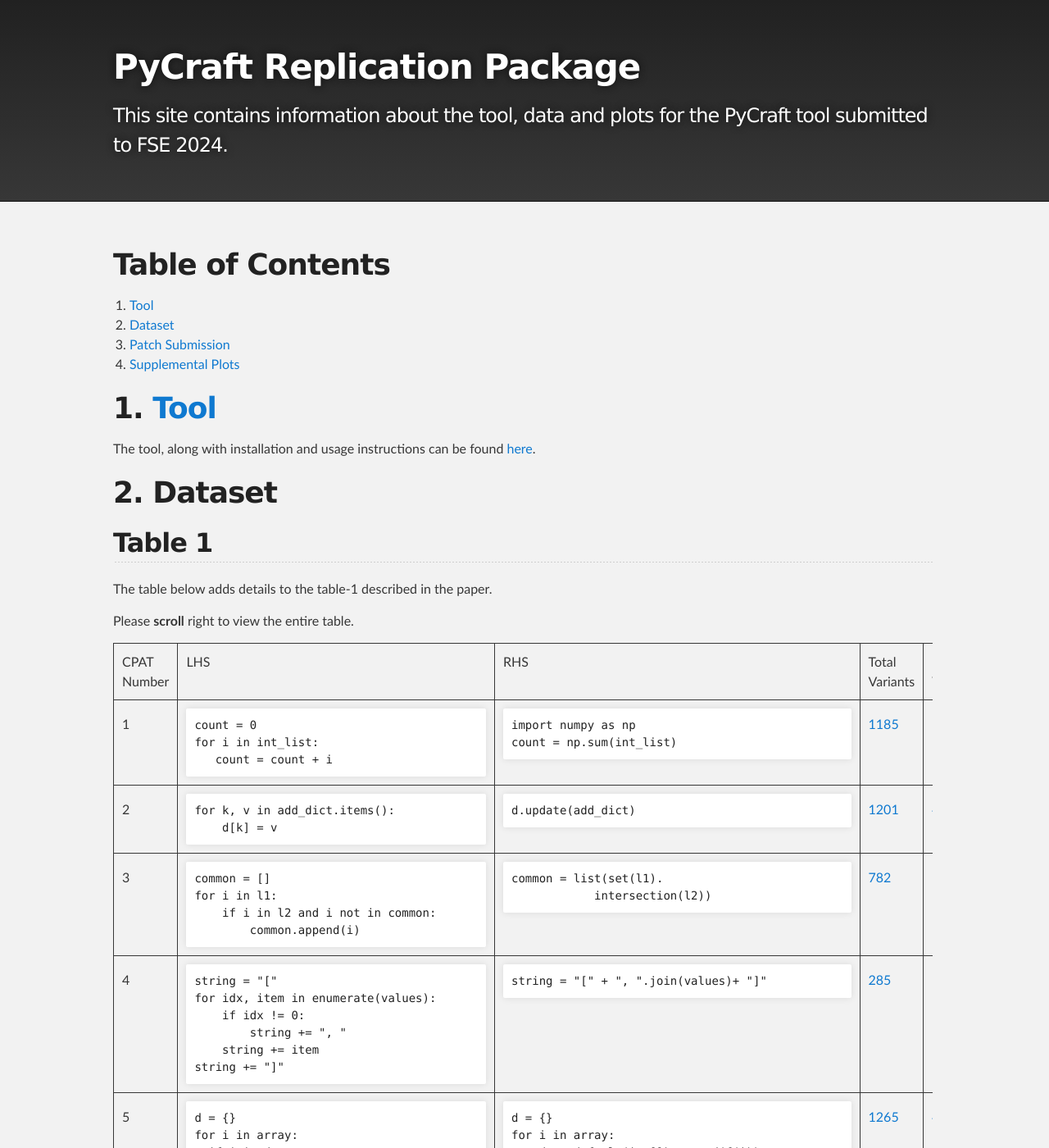
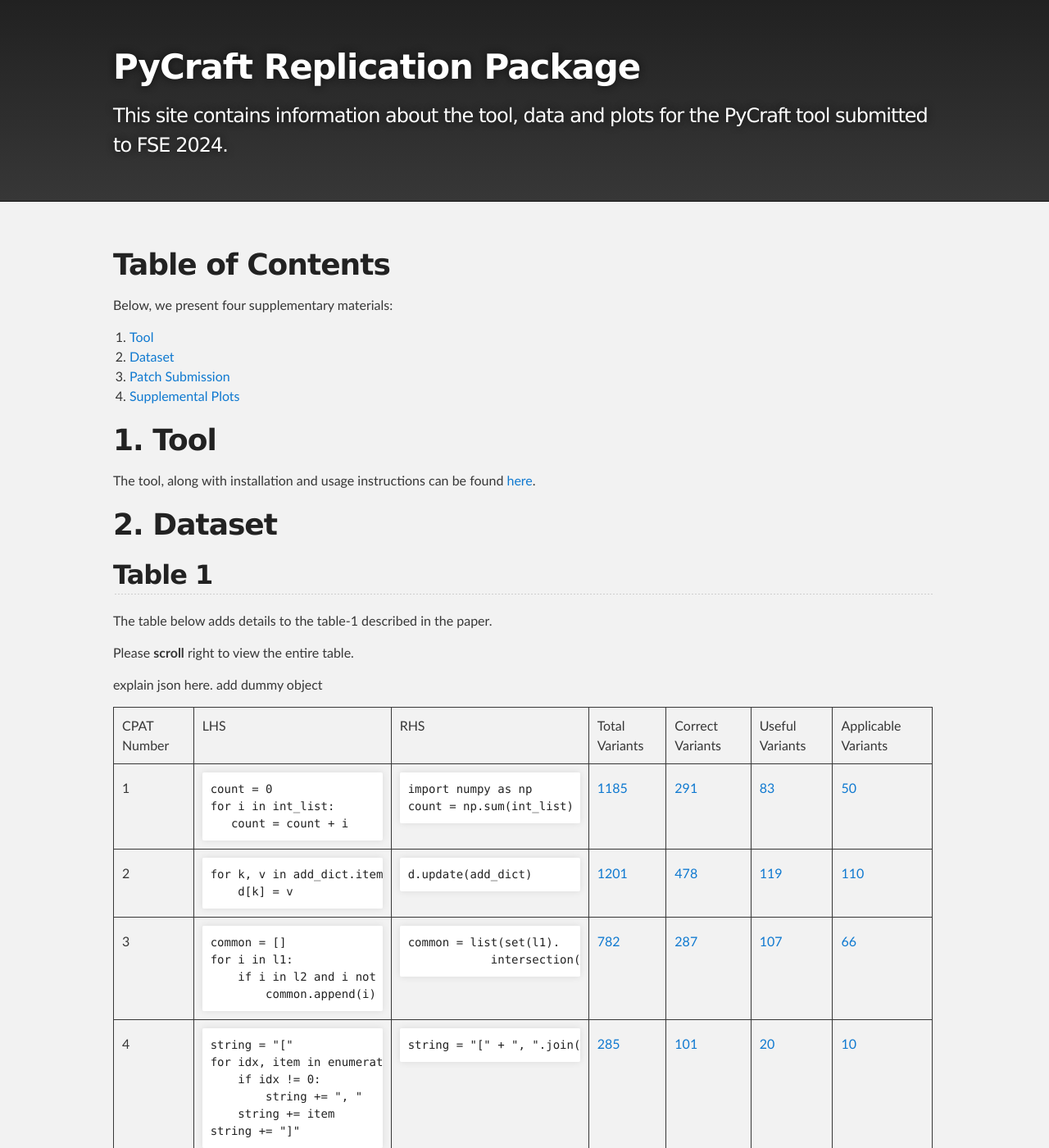
Before and after one commit to PyCraftTool/PyCraftTool.github.io, a Jekyll site: the page built from index.md, in a window 1280 px wide and 1400 px high. Shown: the whole window at 82% size. Built offline with Jekyll 4.4.1, drawn with Linux system fonts in a browser that asks for light colours; our own code applies the rules of GitHub Pages for plain Markdown files; some of the changed text lies outside the part shown.

Commit message:
make td overflow

```diff
--- a/index.md
+++ b/index.md
@@ -2,13 +2,17 @@
 layout: default
 ---
 
+
 # Table of Contents
+
+Below, we present four supplementary materials:
+
 1. [Tool](/#1-tool)
 2. [Dataset](/#2-dataset)
 3. [Patch Submission](/#3-patch-submission)
 4. [Supplemental Plots](/#4-supplemental-plots)
 
-# 1. [Tool](https://github.com/PyCraftTool/PyCraft)
+# 1. Tool
 The tool, along with installation and usage instructions can be found [here](https://github.com/PyCraftTool/PyCraft).
 
 # 2. Dataset
@@ -17,6 +21,10 @@
 The table below adds details to the table-1 described in the paper.
 
 Please **scroll** right to view the entire table.
+
+explain json here.
+add dummy object
+
 <div style="overflow-x:scroll">
 <table>
     <tr>
@@ -32,7 +40,7 @@
 <td>1</td>
 <td>
 
-<pre>
+<pre style="width:200px; overflow:auto">
 count = 0
 for i in int_list:
    count = count + i
@@ -41,7 +49,7 @@
 </td>
 <td>
 
-<pre>
+<pre style="width:200px; overflow:auto">
 import numpy as np
 count = np.sum(int_list)
 </pre>
@@ -64,7 +72,7 @@
 <td>2</td>
 <td>
 
-<pre>
+<pre style="width:200px; overflow:auto">
 for k, v in add_dict.items():
     d[k] = v
 </pre>
@@ -72,7 +80,7 @@
 </td>
 <td>
 
-<pre>
+<pre style="width:200px; overflow:auto">
 d.update(add_dict)
 </pre>
 
@@ -94,7 +102,7 @@
 <td>3</td>
 <td>
 
-<pre>
+<pre style="width:200px; overflow:auto">
 common = []
 for i in l1:
     if i in l2 and i not in common:
@@ -104,7 +112,7 @@
 </td>
 <td>
 
-<pre>
+<pre style="width:200px; overflow:auto">
 common = list(set(l1).
             intersection(l2))
 </pre>
@@ -127,7 +135,7 @@
 <td>4</td>
 <td>
 
-<pre>
+<pre style="width:200px; overflow:auto">
 string = "["
 for idx, item in enumerate(values):
     if idx != 0:
@@ -139,7 +147,7 @@
 </td>
 <td>
 
-<pre>
+<pre style="width:200px; overflow:auto">
 string = "[" + ", ".join(values)+ "]"
 </pre>
 
@@ -161,7 +169,7 @@
 <td>5</td>
 <td>
 
-<pre>
+<pre style="width:200px; overflow:auto">
 d = {}
 for i in array:
   if i in d:
@@ -173,7 +181,7 @@
 </td>
 <td>
 
-<pre>
+<pre style="width:200px; overflow:auto">
 d = {}
 for i in array:
     d.setdefault(i, []).append(f(i))
@@ -197,7 +205,7 @@
 <td>6</td>
 <td>
 
-<pre>
+<pre style="width:200px; overflow:auto">
 counts = {}
 for i in iterable:
     if i not in counts:
@@ -208,7 +216,7 @@
 </td>
 <td>
 
-<pre>
+<pre style="width:200px; overflow:auto">
 from collections import Counter
 counts = Counter(iterable)
 </pre>
@@ -231,7 +239,7 @@
 <td>7</td>
 <td>
 
-<pre>
+<pre style="width:200px; overflow:auto">
 cum_arr = []
 for i in range(len(array)):
     cum_arr.append(sum(array[:i+1]))
@@ -240,7 +248,7 @@
 </td>
 <td>
 
-<pre>
+<pre style="width:200px; overflow:auto">
 import numpy as np
 cum_arr = np.cumsum(array)
 </pre>
@@ -263,7 +271,7 @@
 <td>8</td>
 <td>
 
-<pre>
+<pre style="width:200px; overflow:auto">
 dot_prod = 0
 for i in range(len(arr1)):
     dot_prod += arr1[i] * arr2[i]
@@ -272,7 +280,7 @@
 </td>
 <td>
 
-<pre>
+<pre style="width:200px; overflow:auto">
 import numpy as np
 dot_prod = np.dot(arr1, arr2)
 </pre>
@@ -295,7 +303,7 @@
 <td>9</td>
 <td>
 
-<pre>
+<pre style="width:200px; overflow:auto">
 result = []
 for i in range(len(array1)):
     result.append(array1[i] + array2[i])
@@ -304,7 +312,7 @@
 </td>
 <td>
 
-<pre>
+<pre style="width:200px; overflow:auto">
 import numpy as np
 result = np.add(array1, array2)
 </pre>
@@ -327,7 +335,7 @@
 <td>10</td>
 <td>
 
-<pre>
+<pre style="width:200px; overflow:auto">
 t = []
 for i in range(len(elem)):
     if cond(elem[i]):
@@ -337,7 +345,7 @@
 </td>
 <td>
 
-<pre>
+<pre style="width:200px; overflow:auto">
 t = [elem[i] for i in range(len(elem))
         if cond(elem[i])]
 </pre>
@@ -362,7 +370,7 @@
 <td>11</td>
 <td>
 
-<pre>
+<pre style="width:200px; overflow:auto">
 import tempfile
 temp_dir = tempfile.TemporaryDirectory()
 file=temp_dir.name+"/features.json"
@@ -374,7 +382,7 @@
 </td>
 <td>
 
-<pre>
+<pre style="width:200px; overflow:auto">
 with tempfile.TemporaryDirectory() as temp_dir:
     file=temp_dir+"/features.json"
     f=open(file, 'w')
@@ -401,14 +409,14 @@
 <td>12</td>
 <td>
 
-<pre>
+<pre style="width:200px; overflow:auto">
 mean = sum(arr1)/len(arr1)
 </pre>
 
 </td>
 <td>
 
-<pre>
+<pre style="width:200px; overflow:auto">
 import numpy as np
 mean=np.mean(arr1)
 </pre>
@@ -433,7 +441,7 @@
 <td>13</td>
 <td>
 
-<pre>
+<pre style="width:200px; overflow:auto">
 import numpy as np
 result = np.dot(np.dot(arr1, arr2), arr3)
 </pre>
@@ -441,7 +449,7 @@
 </td>
 <td>
 
-<pre>
+<pre style="width:200px; overflow:auto">
 import numpy as np
 result = np.linalg.multi_dot([arr1, arr2, arr3])
 </pre>
@@ -466,7 +474,7 @@
 <td>14</td>
 <td>
 
-<pre>
+<pre style="width:200px; overflow:auto">
 a=x
 b=y
 c=z
@@ -475,7 +483,7 @@
 </td>
 <td>
 
-<pre>
+<pre style="width:200px; overflow:auto">
 a,b,c = x,y,z
 </pre>
 
@@ -498,7 +506,7 @@
 <td>15</td>
 <td>
 
-<pre>
+<pre style="width:200px; overflow:auto">
 temp = a
 a = b
 b = temp
@@ -507,7 +515,7 @@
 </td>
 <td>
 
-<pre>
+<pre style="width:200px; overflow:auto">
 a,b = b,a
 </pre>
 
@@ -530,7 +538,7 @@
 <td>16</td>
 <td>
 
-<pre>
+<pre style="width:200px; overflow:auto">
 val=val1
 if (number_value!=0):
      val=val2
@@ -539,7 +547,7 @@
 </td>
 <td>
 
-<pre>
+<pre style="width:200px; overflow:auto">
 val=val1
 if (bool(number_value)):
      val=val2
@@ -564,7 +572,7 @@
 <td>17</td>
 <td>
 
-<pre>
+<pre style="width:200px; overflow:auto">
 try:
   n = obj.name
 except:
@@ -574,7 +582,7 @@
 </td>
 <td>
 
-<pre>
+<pre style="width:200px; overflow:auto">
 n = getattr(obj, 'name', 'unknown')
 </pre>
 
@@ -597,7 +605,7 @@
 <td>18</td>
 <td>
 
-<pre>
+<pre style="width:200px; overflow:auto">
 val=val1
 if type(int_instance) is int:
     val=val2
@@ -606,7 +614,7 @@
 </td>
 <td>
 
-<pre>
+<pre style="width:200px; overflow:auto">
 val=val1
 if isinstance(int_instance, int):
     val=val2
@@ -630,7 +638,7 @@
 <td>19</td>
 <td>
 
-<pre>
+<pre style="width:200px; overflow:auto">
 file = open(file_path, 'r')
 contents = file.read()
 file.close()
@@ -639,7 +647,7 @@
 </td>
 <td>
 
-<pre>
+<pre style="width:200px; overflow:auto">
 with open(file_path, 'r') as f:
     contents = f.read()
 </pre>
@@ -662,7 +670,7 @@
 <td>20</td>
 <td>
 
-<pre>
+<pre style="width:200px; overflow:auto">
 if(c1 or c2 or c3 or c4):
   value = val1
 else:
@@ -672,7 +680,7 @@
 </td>
 <td>
 
-<pre>
+<pre style="width:200px; overflow:auto">
 if any((c1,c2,c3,c4)):
   value = val1
 else:
```
